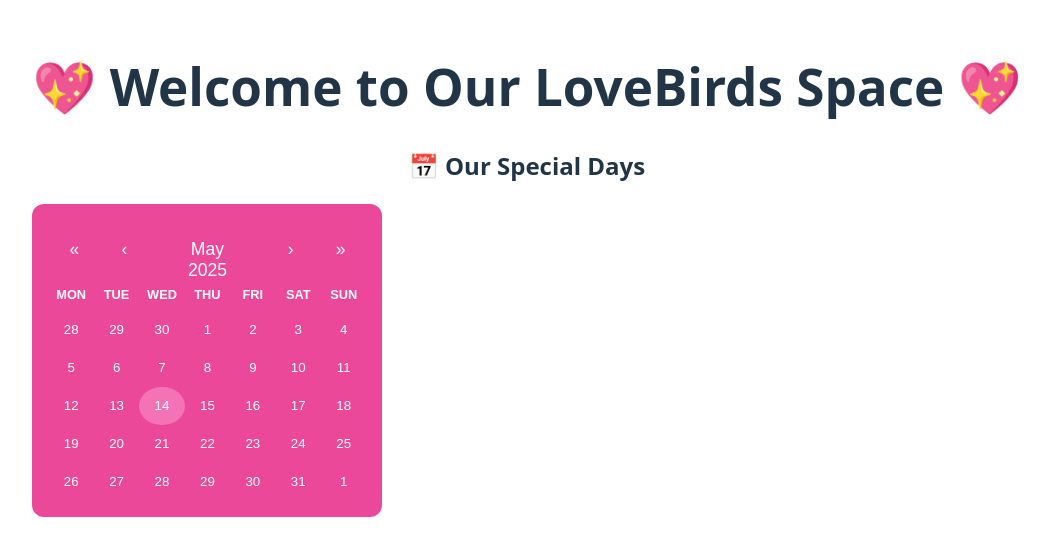
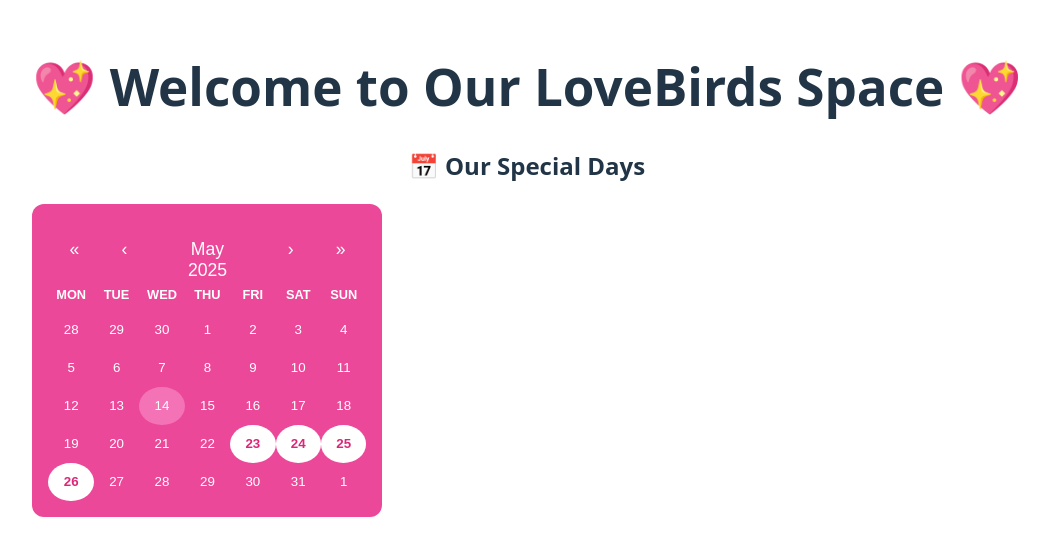
Before and after one commit to israelavendanojr/lovebirds, a React (Vite) app in the folder frontend/: page / in a window 1280 px wide. Shown: the part 130-686 px from the top of the page, without its empty margins (113-1162 px from the left). Built offline with nearby package versions, Linux system fonts and the light colour scheme.

Commit message:
Custom CSS and highlight special days

```diff
--- a/frontend/src/App.tsx
+++ b/frontend/src/App.tsx
@@ -16,7 +16,7 @@ function App() {
         </h1>
 
         {/* Calendar */}
-        <CalendarView meetingDates={calendarDates} />
+        <CalendarView calendarDates={calendarDates} />
 
       </div>
     </div>
--- a/frontend/src/components/CalendarView.tsx
+++ b/frontend/src/components/CalendarView.tsx
@@ -1,33 +1,39 @@
+import Calendar from 'react-calendar';
 import { useState } from 'react';
-import Calendar from 'react-calendar';
-import 'react-calendar/dist/Calendar.css'; //default styling
-import '../styles/CalendarView.css';
+import 'react-calendar/dist/Calendar.css'; // Import default styles
+import '../styles/CalendarView.css'; // Import custom styles
 
 type Props = {
-  meetingDates: Date[];
+  calendarDates: Date[];
 };
 
-const CalendarView = ({ meetingDates }: Props) => {
+const CalendarView = ({ calendarDates }: Props) => {
   const [selectedDate, setSelectedDate] = useState<Date | null>(null);
 
-  // Format helper to match dates by string
   const isSameDay = (d1: Date, d2: Date) => {
     return d1.toDateString() === d2.toDateString();
   };
 
   return (
-    <div className="flex flex-col items-center justify-center min-h-full py-8">
-      <h2 className="text-2xl mb-6 font-semibold text-white">📅 Our Special Days</h2>
-      <div className="bg-pink-500 p-6 rounded-xl shadow-lg w-full max-w-md">
-        <Calendar
-          onClickDay={setSelectedDate}
-          tileClassName={({ date, view }) =>
-            view === 'month' && meetingDates.some(d => isSameDay(d, date))
-              ? 'bg-pink-700 text-white font-bold rounded-full'
-              : ''
-          }
-          className="border-0"
-        />
+    <div className="text-center">
+      <h2 className="text-2xl mb-4 font-semibold text-white">📅 Our Special Days</h2>
+      <div className="flex justify-center">
+        <div className="bg-pink-500 p-4 rounded-2xl shadow-md">
+          <Calendar
+            onClickDay={setSelectedDate}
+            tileClassName={({ date, view }) => {
+
+                const isSpecialDay = view === 'month' && calendarDates.some(d => isSameDay(d, date));
+
+                if (isSpecialDay) {
+                  console.log('Special day found:', date.toDateString());
+                  return 'special-day';
+                }
+                return undefined;
+            }}
+            className="text-white"
+          />
+        </div>
       </div>
 
       {selectedDate && (
--- a/frontend/src/data/calendar_dates.ts
+++ b/frontend/src/data/calendar_dates.ts
@@ -1,5 +1,6 @@
 export const calendarDates = [
-    new Date('2025-05-13'),
-    new Date('2025-05-14'),
-    new Date('2025-05-15'),
+    new Date(2025, 4, 23),
+    new Date(2025, 4, 24),
+    new Date(2025, 4, 25),
+    new Date(2025, 4, 26),
 ];
--- a/frontend/src/styles/CalendarView.css
+++ b/frontend/src/styles/CalendarView.css
@@ -48,6 +48,20 @@
   background: #f472b6; /* pink-400 */
   border-radius: 50%;
 }
+/* Special day styling */
+.react-calendar__tile.special-day {
+  background: white !important;
+  color: #db2777 !important;
+  font-weight: bold;
+  border-radius: 50%;
+}
+
+.react-calendar__tile.special-day:hover,
+.react-calendar__tile.special-day:focus {
+  background: #f9a8d4 !important;
+  color: white !important;
+}
+
 .react-calendar__tile--active {
   background: #be185d; /* pink-700 */
   color: white;
```
